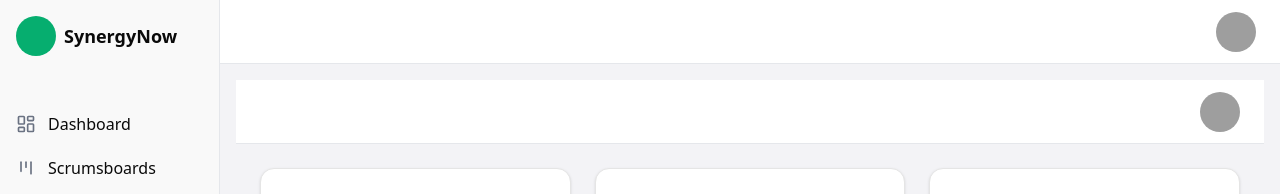
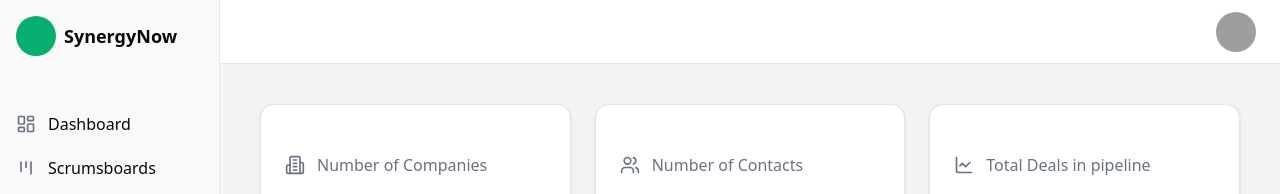
Before and after one commit to YounesBousfiha/SynergyNow, a Next.js app in the folder frontend/: page /dashboard in a window 1280 px wide. Shown: the top 194 px of the page. Built offline with nearby package versions, Linux system fonts and the light colour scheme; grey boxes are pictures that could not be loaded.

Commit message:
Remove top bar from dashboard page
The top bar component, including the user dropdown menu, has been removed from the dashboard page. This simplifies the UI and eliminates unnecessary elements for this view.

```diff
--- a/frontend/src/app/dashboard/page.jsx
+++ b/frontend/src/app/dashboard/page.jsx
@@ -31,32 +31,6 @@ export default function DashboardPage() {
 
     return (
             <div className="flex-1">
-                {/* Top Bar */}
-                <header className="bg-white h-16 border-b border-gray-200 flex items-center justify-end px-6">
-                    <DropdownMenu>
-                        <DropdownMenuTrigger asChild>
-                            <Avatar className="h-10 w-10">
-                                <AvatarImage src="/placeholder.svg?height=40&width=40" alt="User" />
-                                <AvatarFallback>AR</AvatarFallback>
-                            </Avatar>
-                        </DropdownMenuTrigger>
-                        <DropdownMenuContent className="w-56">
-                            <DropdownMenuLabel>My Account</DropdownMenuLabel>
-                            <DropdownMenuSeparator/>
-                            <DropdownMenuItem>
-                                Settings
-                                <DropdownMenuShortcut>⌘S</DropdownMenuShortcut>
-                            </DropdownMenuItem>
-                            <DropdownMenuSeparator/>
-                            <form action="/api/auth/logout" method="POST">
-                                <DropdownMenuItem asChild>
-                                    <LogOutForm />
-                                </DropdownMenuItem>
-                            </form>
-                        </DropdownMenuContent>
-                    </DropdownMenu>
-                </header>
-
                 {/* Content */}
                 <main className="p-6">
                     {/* KPI Cards */}
```
